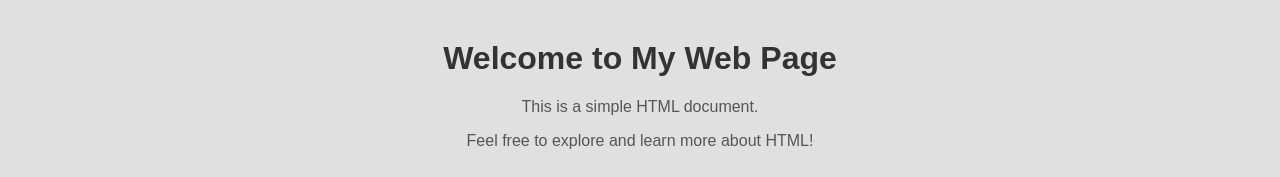
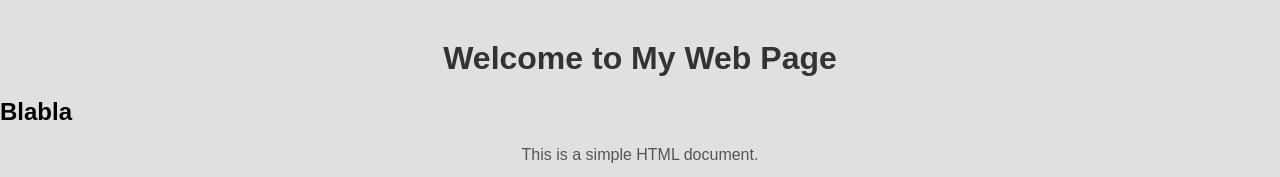
Before and after one commit to rthomschke/spielwiese, a plain HTML site: page index.html in a window 1280 px wide. Shown: the top 177 px of the page. Drawn offline with Linux system fonts and the light colour scheme.

Commit message:
neue Unterüberschrift

```diff
--- a/index.html
+++ b/index.html
@@ -4,6 +4,7 @@
     </head>
     <body>
         <h1>Welcome to My Web Page</h1>
+        <h2>Blabla</h2>
         <p>This is a simple HTML document.</p>
         <p>Feel free to explore and learn more about HTML!</p>
 
```
